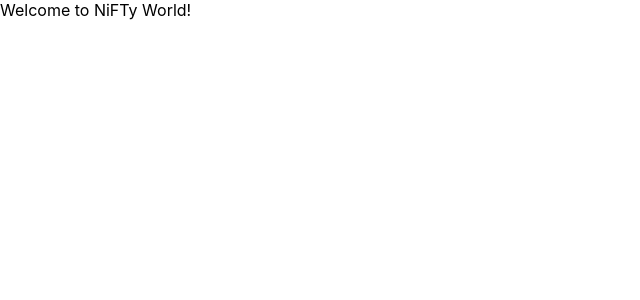
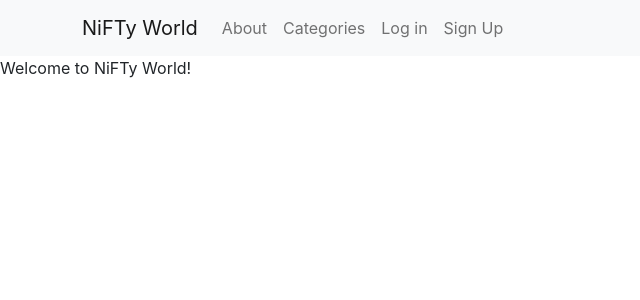
Before and after one commit to TaylorWill94/NiFTy-World-F-E-Taylor, a React (Create React App) app: page / in a window 1280 px wide. Shown: the top 300 px of the page, without its empty margins (0-640 px from the left). Built offline with nearby package versions, Linux system fonts and the light colour scheme.

Commit message:
added NavBar & quiz table

```diff
--- a/public/index.html
+++ b/public/index.html
@@ -24,6 +24,12 @@
       work correctly both with client-side routing and a non-root public URL.
       Learn how to configure a non-root public URL by running `npm run build`.
     -->
+    <link
+  rel="stylesheet"
+  href="https://cdn.jsdelivr.net/npm/bootstrap@5.1.3/dist/css/bootstrap.min.css"
+  integrity="sha384-1BmE4kWBq78iYhFldvKuhfTAU6auU8tT94WrHftjDbrCEXSU1oBoqyl2QvZ6jIW3"
+  crossorigin="anonymous"
+/>
     <title>React App</title>
   </head>
   <body>
--- a/src/App.js
+++ b/src/App.js
@@ -6,10 +6,13 @@ import { Routes, Route } from 'react-router-dom'
 import Home from "./Pages/Home"
 import Categories from './Pages/Categories';
 import NFT from "./Pages/NFT"
+import NavBar from './Components/NavBar';
+
 
 
 function App() {
   return <div className="App">
+    <NavBar />
     <Routes>
       <Route exact path="/"  element={<Home />}/>
       <Route path="/categories" element={<Categories />}/>
--- /dev/null
+++ b/src/Components/NavBar.js
@@ -0,0 +1,22 @@
+import { Navbar, Container, Nav } from 'react-bootstrap'
+
+function NavBar() {
+  return (
+    <Navbar bg="light" expand="sm">
+        <Container>
+            <Navbar.Brand href="/">NiFTy World</Navbar.Brand>
+            <Navbar.Toggle aria-controls="basic-navbar-nav" />
+            <Navbar.Collapse id="basic-navbar-nav">
+            <Nav className="me-auto">
+                <Nav.Link href="/about">About</Nav.Link>
+                <Nav.Link href="/categories">Categories</Nav.Link>
+                <Nav.Link href="#link">Log in</Nav.Link>
+                <Nav.Link href="#link">Sign Up</Nav.Link>
+            </Nav>
+            </Navbar.Collapse>
+        </Container>
+    </Navbar>
+  )
+}
+
+export default NavBar
```
Also changed, not shown: src/Components/Quiz.js (added, +33 -0 lines).
